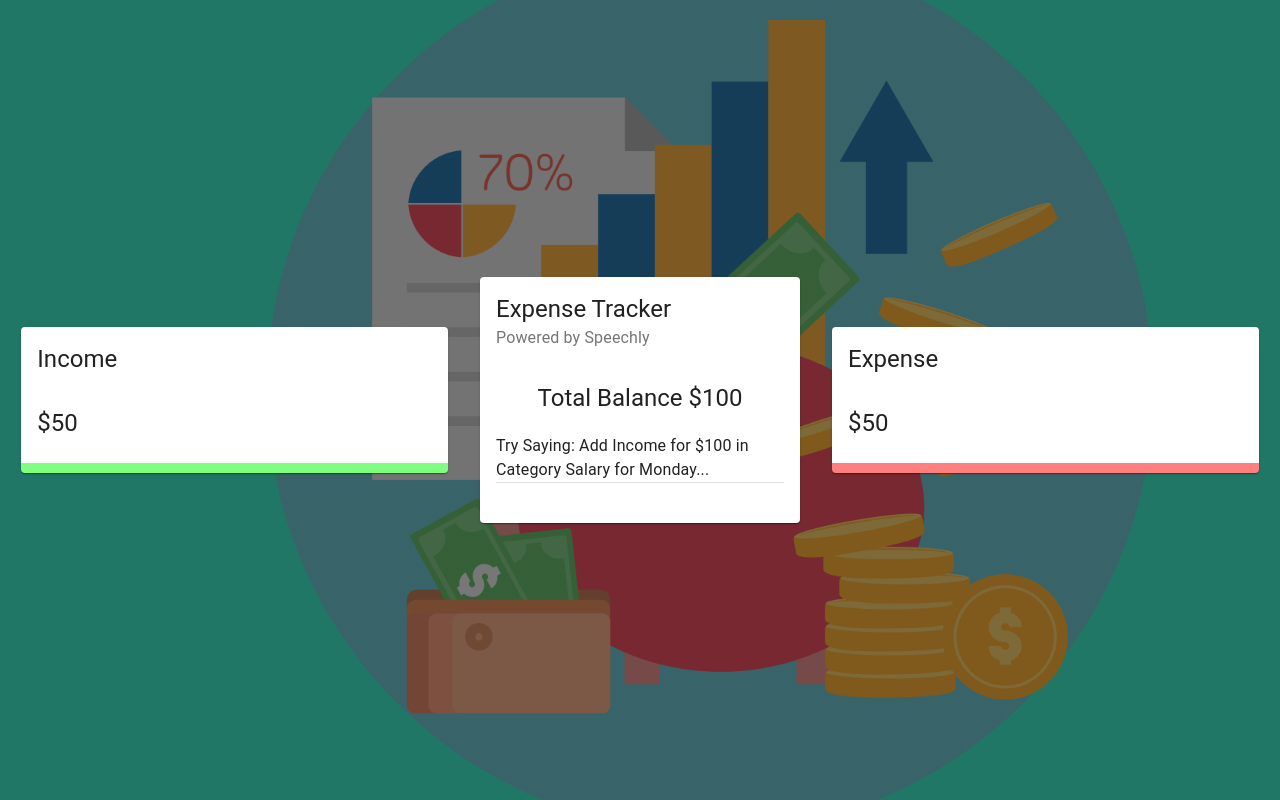
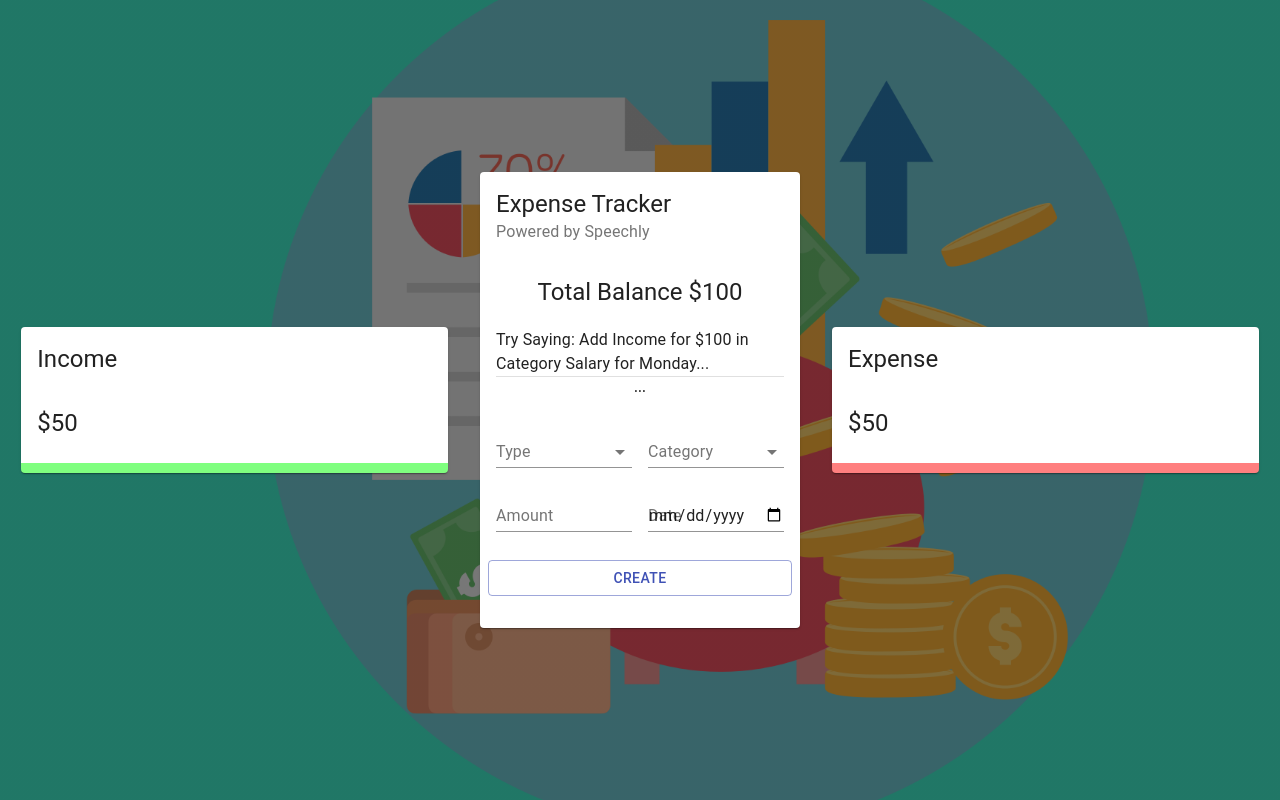
Before and after one commit to bajwass/Budget-Tracker, a React (Create React App) app: page / in a window 1280 px wide. Built offline with nearby package versions, Linux system fonts and the light colour scheme.

Commit message:
Form
Form for user input with budget tracker is not implemented

```diff
--- a/src/components/Main/Form/Form.jsx
+++ b/src/components/Main/Form/Form.jsx
@@ -5,10 +5,40 @@ import useStyles from './styles';
 
 const Form = () => {
     const classes = useStyles();
+
   return (
-    <div>
-
-    </div>
+    <Grid container spacing={2}>
+        <Grid item xs={12}>
+            <Typography align="center" variant="subtitle2" gutterBottom>
+                ...
+            </Typography>
+        </Grid>
+        <Grid item xs={6}>
+            <FormControl fullWidth>
+                <InputLabel>Type</InputLabel>
+                <Select>
+                    <MenuItem value="Income">Income</MenuItem>
+                    <MenuItem value="Expense">Expense</MenuItem>
+                </Select>
+            </FormControl>
+        </Grid>
+        <Grid  item xs={6}>
+        <FormControl fullWidth>
+          <InputLabel>Category</InputLabel>
+          <Select>
+            <MenuItem value="buisness">Buisness</MenuItem>
+            <MenuItem value="salary">Salary</MenuItem>
+          </Select>
+        </FormControl>
+        </Grid>
+        <Grid item xs={6}>
+            <TextField type="number" label="Amount" fullWidth/>
+        </Grid>
+        <Grid item xs={6}>
+            <TextField type="date" label="Date" fullWidth/>
+        </Grid>
+        <Button className={classes.button} variant="outlined" color="primary" fullWidth>Create</Button>
+    </Grid>
   )
 }
 
--- a/src/components/Main/Main.jsx
+++ b/src/components/Main/Main.jsx
@@ -2,6 +2,7 @@ import React from 'react';
 import { Card, CardHeader, CardContent, Typography, Grid, Divider } from '@material-ui/core';
 
 import useStyles from './styles';
+import Form from './Form/Form';
 
 const Main = () => {
     const classes = useStyles();
@@ -16,7 +17,7 @@ const Main = () => {
                 Try Saying: Add Income for $100 in Category Salary for Monday...
             </Typography>
             <Divider />
-            {/* <Form /> */}
+            <Form />
         </CardContent>
         <CardContent className={classes.cartContent}>
             <Grid container spacing={2}>
```
